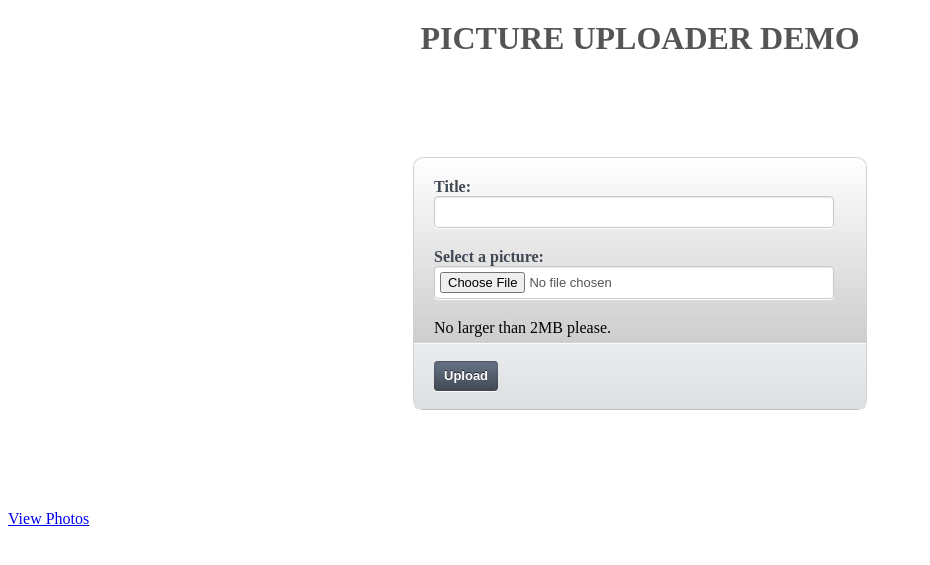
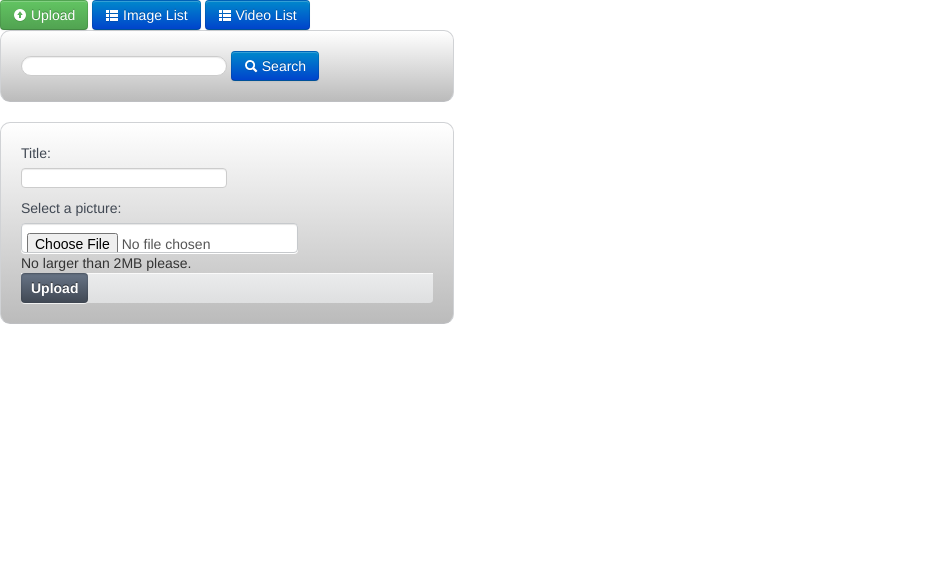
Before and after one commit to ycshao/img_site, a Django app: template img_site/templates/upload_img.html in a window 1280 px wide. Shown: the top 565 px of the page, without its empty margins (0-930 px from the left). Run offline with Django 3.2, Linux system fonts and the light colour scheme; the template is opened without the code that fills it: values that come from a table or form of the project are taken from there, others are empty; parts of the project's set-up code (start-up, migrations or seed data) failed here and were passed over; some libraries are stand-ins or nearby versions.

Commit message:
optimized the upload page.

```diff
--- a/img_site/templates/upload_img.html
+++ b/img_site/templates/upload_img.html
@@ -1,10 +1,13 @@
 <html>
+<head>
+	{% include 'css_links.html' %}
+</head>
 <body>
-	<h1>PICTURE UPLOADER DEMO</h1>
-	<meta http-equiv="Content-type" content="text/html; charset=utf-8">
-	<!-- External CSS File -->
-	<link rel="stylesheet" href="/media/style.css">
-	<form method="post" enctype="multipart/form-data" action="/upload">{% csrf_token %}
+	{% include 'topbar.html' %}
+	<div id="main">
+		<div id="upload_form">
+		<form  method="post" enctype="multipart/form-data" action="/upload/">
+			{% csrf_token %}
 			{{ form.as_table }}
 			<!--
 			<p>Please choose a picture: <input type="file" name="title" value="File value" id="title"/>
@@ -13,6 +16,7 @@
 				<input type="submit" value="Upload" id="upload_btn"/>
 			</fieldset>
 		</form>
-	<a href="/img_list">View Photos</a>
+		</div>
+	</div>
 </body>
 </html>
```
Lines whose indentation alone changed are shown as unchanged.
